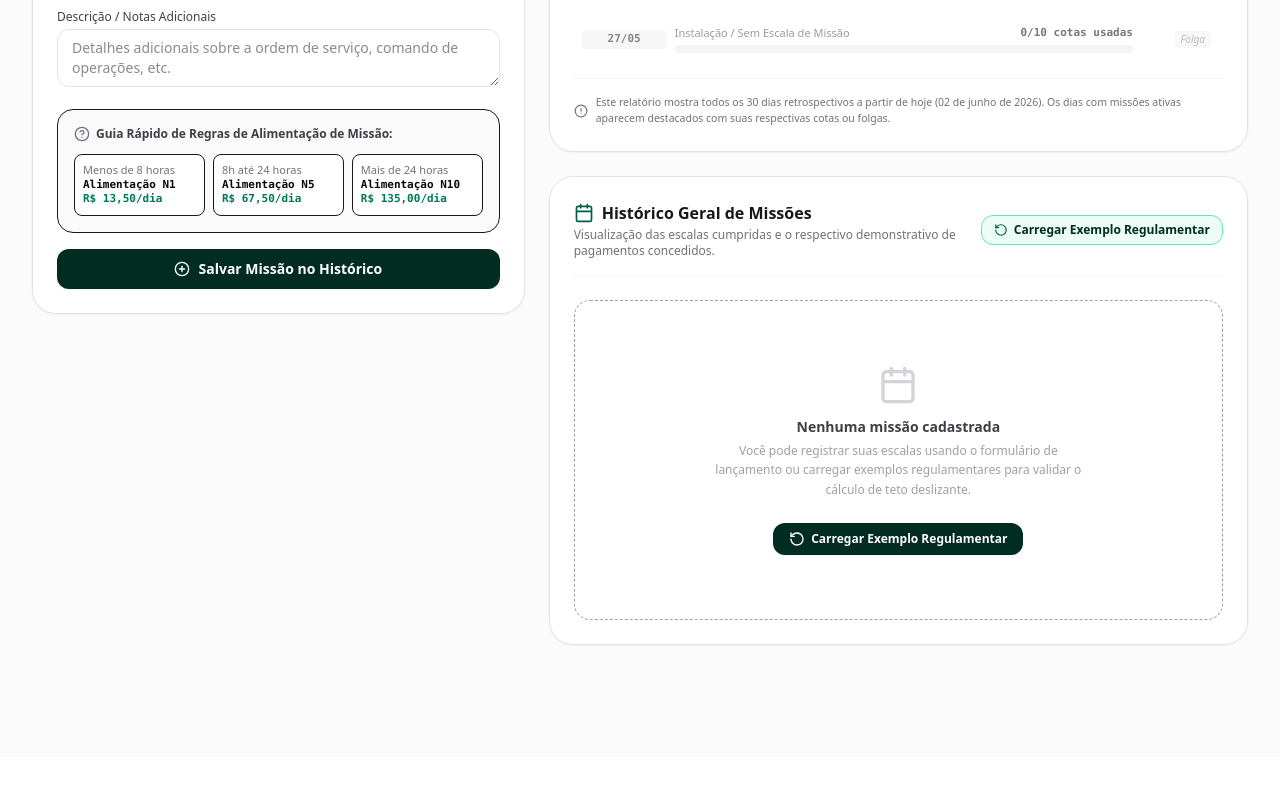
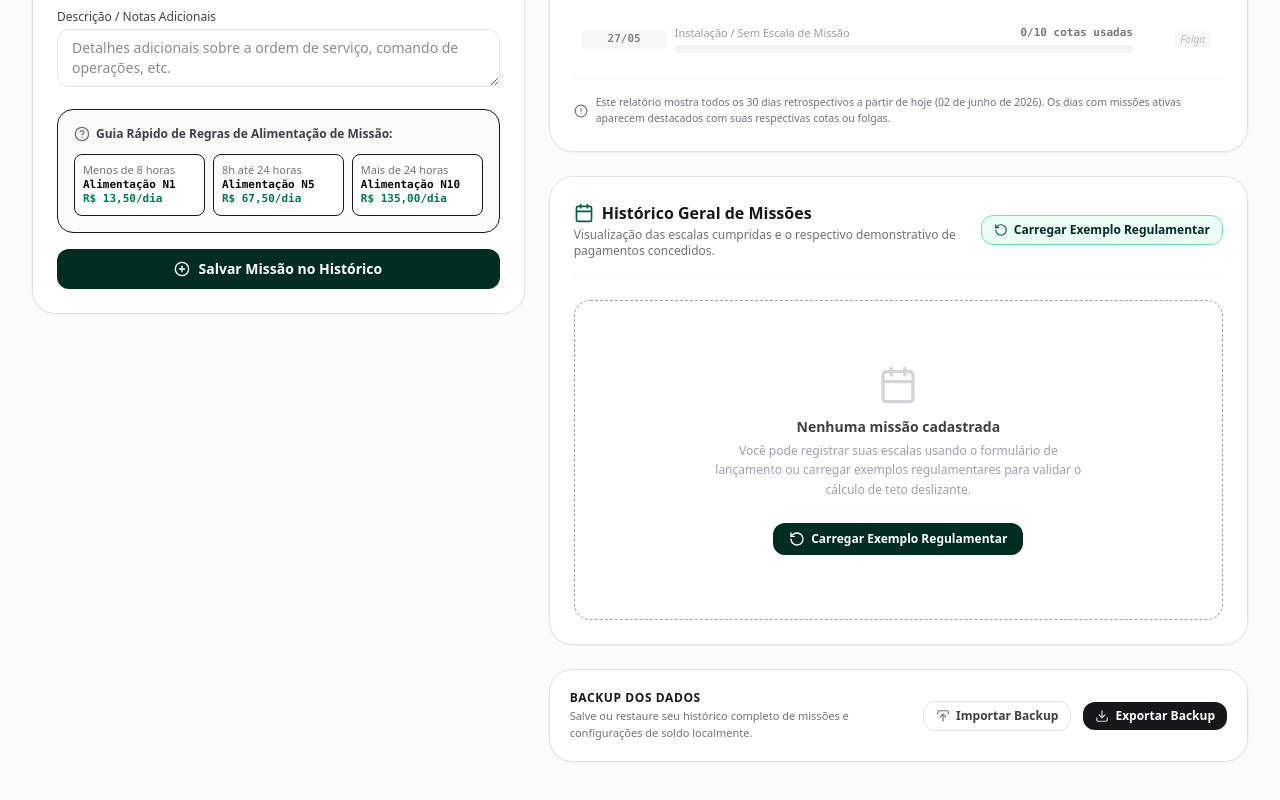
Before and after one commit to bfnrmmnt-bot/C-lculo-Manobra, a React (Vite) app: page / in a window 1280 px wide. Shown: the part 930-1730 px from the top of the page. Before the commit the page ends 1687 px from the top, so only its background shows below. Built offline with nearby package versions, Linux system fonts and the light colour scheme.

Commit message:
feat: add mission editing and backup features
- Implement mission editing capability via `MissionForm`
- Add import/export functionality for data persistence
- Update UI components to include edit and data management actions

```diff
--- a/src/App.tsx
+++ b/src/App.tsx
@@ -17,6 +17,7 @@ export default function App() {
 
   const [isEditingSoldo, setIsEditingSoldo] = useState(false);
   const [soldoInput, setSoldoInput] = useState('');
+  const [editingMission, setEditingMission] = useState<Mission | null>(null);
 
   // Carregar configurações locais
   useEffect(() => {
@@ -107,6 +108,113 @@ export default function App() {
   const handleDeleteMission = (id: string) => {
     const updatedMissions = missions.filter((m) => m.id !== id);
     saveMissions(updatedMissions);
+    if (editingMission?.id === id) {
+      setEditingMission(null);
+    }
+  };
+
+  const handleEditMission = (id: string) => {
+    const missionToEdit = missions.find(m => m.id === id);
+    if (missionToEdit) {
+      setEditingMission(missionToEdit);
+      const formEl = document.getElementById('mission-form-card');
+      if (formEl) {
+        formEl.scrollIntoView({ behavior: 'smooth' });
+      }
+    }
+  };
+
+  const handleUpdateMission = (updatedMission: Mission) => {
+    const updatedMissions = missions.map(m => m.id === updatedMission.id ? updatedMission : m);
+    saveMissions(updatedMissions);
+    setEditingMission(null);
+  };
+
+  const handleImportBackup = (data: any) => {
+    if (!data) {
+      alert('Arquivo de backup inválido.');
+      return;
+    }
+
+    let importedMissions: Mission[] = [];
+    let importedRanks: Rank[] = [];
+    let importedRankId = '';
+
+    if (Array.isArray(data)) {
+      importedMissions = data;
+    } else if (typeof data === 'object') {
+      if (Array.isArray(data.missions)) {
+        importedMissions = data.missions;
+      }
+      if (Array.isArray(data.ranks)) {
+        importedRanks = data.ranks;
+      }
+      if (typeof data.userRankId === 'string' && data.userRankId) {
+        importedRankId = data.userRankId;
+      }
+    }
+
+    if (importedMissions.length === 0 && importedRanks.length === 0) {
+      alert('Nenhum dado compatível encontrado no arquivo de backup.');
+      return;
+    }
+
+    const isValid = importedMissions.every((m: any) => m && typeof m.title === 'string' && typeof m.startDate === 'string' && typeof m.endDate === 'string');
+    if (importedMissions.length > 0 && !isValid) {
+      alert('O arquivo de backup possui missões em formato inválido.');
+      return;
+    }
+
+    if (importedMissions.length > 0) {
+      saveMissions(importedMissions);
+    }
+
+    if (importedRanks.length > 0) {
+      setRanks(importedRanks);
+      try {
+        localStorage.setItem('militar_diarias_custom_ranks', JSON.stringify(importedRanks));
+      } catch (err) {
+        console.error('Failed to save custom ranks on import:', err);
+      }
+    }
+
+    if (importedRankId) {
+      const isValidRank = RANKS.some(r => r.id === importedRankId);
+      if (isValidRank) {
+        setUserRankId(importedRankId);
+        try {
+          localStorage.setItem('militar_diarias_user_rank', importedRankId);
+        } catch (err) {
+          console.error('Failed to save user rank on import:', err);
+        }
+      }
+    }
+
+    alert(`Backup importado com sucesso! ${importedMissions.length} missões carregadas.`);
+  };
+
+  const handleExportBackup = () => {
+    try {
+      const backupData = {
+        missions,
+        ranks,
+        userRankId,
+        exportedAt: new Date().toISOString()
+      };
+      const dataStr = JSON.stringify(backupData, null, 2);
+      const blob = new Blob([dataStr], { type: 'application/json' });
+      const url = URL.createObjectURL(blob);
+      const link = document.createElement('a');
+      link.href = url;
+      link.download = `calculadora_manobra_backup_${new Date().toISOString().split('T')[0]}.json`;
+      document.body.appendChild(link);
+      link.click();
+      document.body.removeChild(link);
+      URL.revokeObjectURL(url);
+    } catch (err) {
+      console.error('Failed to export backup:', err);
+      alert('Ocorreu um erro ao exportar o backup.');
+    }
   };
 
   const handleResetMissions = () => {
@@ -309,6 +417,9 @@ export default function App() {
               <MissionForm
                 currentMissions={missions}
                 onAddMission={handleAddMission}
+                onUpdateMission={handleUpdateMission}
+                editingMission={editingMission}
+                onCancelEdit={() => setEditingMission(null)}
                 allPayments={calculationSummary.allPayments}
                 selectedRankId={userRankId}
                 ranks={ranks}
@@ -323,6 +434,9 @@ export default function App() {
               onDeleteMission={handleDeleteMission}
               onResetMissions={handleResetMissions}
               onLoadDefaults={handleLoadDefaults}
+              onEditMission={handleEditMission}
+              onImportBackup={handleImportBackup}
+              onExportBackup={handleExportBackup}
             />
           </div>
         </div>
--- a/src/components/MissionForm.tsx
+++ b/src/components/MissionForm.tsx
@@ -6,12 +6,24 @@ import { PlusCircle, Search, HelpCircle, AlertCircle, Info, CalendarClock, Dolla
 interface MissionFormProps {
   currentMissions: Mission[];
   onAddMission: (mission: Omit<Mission, 'id'>) => void;
+  onUpdateMission?: (mission: Mission) => void;
+  editingMission?: Mission | null;
+  onCancelEdit?: () => void;
   allPayments: DailyPayment[];
   selectedRankId: string;
   ranks?: Rank[];
 }
 
-export default function MissionForm({ currentMissions, onAddMission, allPayments, selectedRankId, ranks = RANKS }: MissionFormProps) {
+export default function MissionForm({
+  currentMissions,
+  onAddMission,
+  onUpdateMission,
+  editingMission,
+  onCancelEdit,
+  allPayments,
+  selectedRankId,
+  ranks = RANKS
+}: MissionFormProps) {
   // Navigation tabs: 'register' or 'simulate'
   const [activeTab, setActiveTab] = useState<'register' | 'simulate'>('register');
 
@@ -39,6 +51,25 @@ export default function MissionForm({ currentMissions, onAddMission, allPayments
       setSimRankId(selectedRankId);
     }
   }, [selectedRankId]);
+
+  // Sync state with editingMission prop
+  useEffect(() => {
+    if (editingMission) {
+      setTitle(editingMission.title);
+      setDescription(editingMission.description || '');
+      setLocation(editingMission.location || '');
+      setStartDate(editingMission.startDate);
+      setEndDate(editingMission.endDate);
+      setRankId(editingMission.rankId);
+      setActiveTab('register');
+    } else {
+      setTitle('');
+      setDescription('');
+      setLocation('');
+      setStartDate('2026-06-01T08:00');
+      setEndDate('2026-06-02T12:00');
+    }
+  }, [editingMission]);
 
   // Re-run simulation whenever simulation inputs or background missions change
   useEffect(() => {
@@ -78,6 +109,17 @@ export default function MissionForm({ currentMissions, onAddMission, allPayments
       return;
     }
 
+    if (editingMission && onUpdateMission) {
+      onUpdateMission({
+        ...editingMission,
+        title: title.trim(),
+        description: description.trim(),
+        location: location.trim(),
+        startDate,
+        endDate,
+        rankId,
+      });
+    } else {
       // Call callback to persist mission with the selected rankId
       onAddMission({
         title: title.trim(),
@@ -87,6 +129,7 @@ export default function MissionForm({ currentMissions, onAddMission, allPayments
         endDate,
         rankId,
       });
+    }
 
     // Reset fields
     setTitle('');
@@ -137,7 +180,7 @@ export default function MissionForm({ currentMissions, onAddMission, allPayments
           id="tab-register-btn"
         >
           <ListPlus className="w-4 h-4" />
-          Registrar Nova Missão
+          {editingMission ? 'Editar Missão' : 'Registrar Nova Missão'}
         </button>
         <button
           type="button"
@@ -160,10 +203,12 @@ export default function MissionForm({ currentMissions, onAddMission, allPayments
           <form onSubmit={handleRegisterSubmit} className="space-y-4" id="register-mission-form">
             <h3 className="text-base font-semibold text-zinc-900 flex items-center gap-2">
               <CalendarClock className="w-4 h-4 text-emerald-800" />
-              Lançar Missão
+              {editingMission ? 'Editar Missão' : 'Lançar Missão'}
             </h3>
             <p className="text-xs text-zinc-500">
-              Insira os dados exatos do seu início e encerramento para calcular automaticamente os valores devidos e deduzir da quota de 30 dias de cotas de alimentação.
+              {editingMission
+                ? 'Atualize os detalhes da missão selecionada. Os cálculos e quotas do teto deslizante serão atualizados automaticamente ao salvar.'
+                : 'Insira os dados exatos do seu início e encerramento para calcular automaticamente os valores devidos e deduzir da quota de 30 dias de cotas de alimentação.'}
             </p>
 
             {errorMsg && (
@@ -261,14 +306,34 @@ export default function MissionForm({ currentMissions, onAddMission, allPayments
               </div>
             </div>
 
+            {editingMission ? (
+              <div className="flex flex-col sm:flex-row gap-2">
                 <button
                   type="submit"
-              className="w-full py-2.5 px-4 bg-emerald-950 text-white font-bold rounded-xl shadow-xs hover:bg-emerald-900 transition-all flex items-center justify-center gap-2 text-sm"
+                  className="flex-1 py-2.5 px-4 bg-emerald-950 text-white font-bold rounded-xl shadow-xs hover:bg-emerald-900 transition-all flex items-center justify-center gap-2 text-sm cursor-pointer"
+                  id="submit-mission-btn"
+                >
+                  <PlusCircle className="w-4 h-4 text-emerald-250" />
+                  Salvar Alterações
+                </button>
+                <button
+                  type="button"
+                  onClick={onCancelEdit}
+                  className="py-2.5 px-4 bg-zinc-100 hover:bg-zinc-200 border border-zinc-200 text-zinc-700 font-bold rounded-xl text-sm transition-all cursor-pointer"
+                >
+                  Cancelar Edição
+                </button>
+              </div>
+            ) : (
+              <button
+                type="submit"
+                className="w-full py-2.5 px-4 bg-emerald-950 text-white font-bold rounded-xl shadow-xs hover:bg-emerald-900 transition-all flex items-center justify-center gap-2 text-sm cursor-pointer"
                 id="submit-mission-btn"
               >
                 <PlusCircle className="w-4 h-4" />
                 Salvar Missão no Histórico
               </button>
+            )}
           </form>
         )}
 
--- a/src/components/MissionHistory.tsx
+++ b/src/components/MissionHistory.tsx
@@ -1,16 +1,27 @@
 import React, { useState } from 'react';
 import { Mission, DailyPayment, CalculationSummary } from '../types';
 import { getActiveQuotaAtDate, formatDateString } from '../utils/calculator';
-import { Trash2, AlertTriangle, MapPin, Calendar, Clock, RotateCcw, AlertCircle, Sparkles, ChevronDown, ChevronUp, BarChart4 } from 'lucide-react';
+import { Trash2, AlertTriangle, MapPin, Calendar, Clock, RotateCcw, AlertCircle, Sparkles, ChevronDown, ChevronUp, BarChart4, Pencil, Download } from 'lucide-react';
 
 interface MissionHistoryProps {
   summary: CalculationSummary;
   onDeleteMission: (id: string) => void;
   onResetMissions: () => void;
   onLoadDefaults: () => void;
+  onEditMission: (id: string) => void;
+  onImportBackup: (data: any) => void;
+  onExportBackup: () => void;
 }
 
-export default function MissionHistory({ summary, onDeleteMission, onResetMissions, onLoadDefaults }: MissionHistoryProps) {
+export default function MissionHistory({
+  summary,
+  onDeleteMission,
+  onResetMissions,
+  onLoadDefaults,
+  onEditMission,
+  onImportBackup,
+  onExportBackup
+}: MissionHistoryProps) {
   const { missionCalculations, allPayments } = summary;
   const [expandedMissionId, setExpandedMissionId] = useState<string | null>(null);
 
@@ -346,6 +357,17 @@ export default function MissionHistory({ summary, onDeleteMission, onResetMissio
                           {isExpanded ? <ChevronUp className="w-4 h-4" /> : <ChevronDown className="w-4 h-4" />}
                         </button>
 
+                        {/* Edit Button */}
+                        <button
+                          type="button"
+                          onClick={() => onEditMission(calc.missionId)}
+                          className="p-1.5 text-blue-600 hover:text-blue-900 border border-zinc-200 hover:border-blue-150 hover:bg-blue-50 rounded-lg transition-all cursor-pointer"
+                          title="Editar missão"
+                          id={`edit-btn-${calc.missionId}`}
+                        >
+                          <Pencil className="w-4 h-4" />
+                        </button>
+
                         <button
                           type="button"
                           onClick={() => onDeleteMission(calc.missionId)}
@@ -443,6 +465,66 @@ export default function MissionHistory({ summary, onDeleteMission, onResetMissio
           </div>
         )}
       </div>
+
+      {/* Backup Section */}
+      <div className="bg-white border border-zinc-200 rounded-3xl p-5 shadow-xs flex flex-col sm:flex-row items-center justify-between gap-4" id="backup-container">
+        <div className="text-left">
+          <h4 className="text-xs font-bold text-zinc-900 uppercase tracking-wider">Backup dos Dados</h4>
+          <p className="text-[11px] text-zinc-500 mt-0.5">
+            Salve ou restaure seu histórico completo de missões e configurações de soldo localmente.
+          </p>
+        </div>
+        <div className="flex items-center gap-3 w-full sm:w-auto shrink-0 justify-end">
+          {/* Import Backup */}
+          <button
+            type="button"
+            onClick={() => {
+              const fileInput = document.getElementById('import-file-input');
+              if (fileInput) fileInput.click();
+            }}
+            className="flex-1 sm:flex-none py-1.5 px-3 border border-zinc-200 text-zinc-700 hover:bg-zinc-50 hover:border-zinc-300 rounded-xl text-xs font-semibold flex items-center justify-center gap-1.5 transition-all cursor-pointer"
+            id="import-backup-btn"
+          >
+            <Download className="w-3.5 h-3.5 text-zinc-500 rotate-180" />
+            Importar Backup
+          </button>
+
+          <input
+            type="file"
+            id="import-file-input"
+            accept=".json"
+            className="hidden"
+            onChange={(e) => {
+              const file = e.target.files?.[0];
+              if (!file) return;
+              const reader = new FileReader();
+              reader.onload = (event) => {
+                try {
+                  const content = event.target?.result as string;
+                  const parsed = JSON.parse(content);
+                  onImportBackup(parsed);
+                  // Reset file input
+                  e.target.value = '';
+                } catch (err) {
+                  alert('Erro ao importar arquivo. Certifique-se de carregar um arquivo JSON de backup válido.');
+                }
+              };
+              reader.readAsText(file);
+            }}
+          />
+
+          {/* Export Backup */}
+          <button
+            type="button"
+            onClick={onExportBackup}
+            className="flex-1 sm:flex-none py-1.5 px-3 bg-zinc-900 hover:bg-zinc-800 text-white rounded-xl text-xs font-semibold flex items-center justify-center gap-1.5 transition-all cursor-pointer"
+            id="export-backup-btn"
+          >
+            <Download className="w-3.5 h-3.5 text-zinc-300" />
+            Exportar Backup
+          </button>
+        </div>
+      </div>
     </div>
   );
 }
```
Lines whose indentation alone changed are shown as unchanged.
